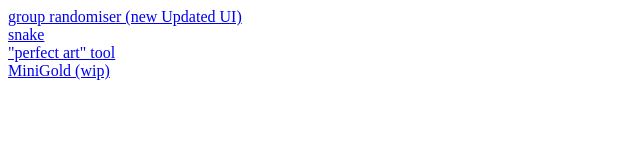
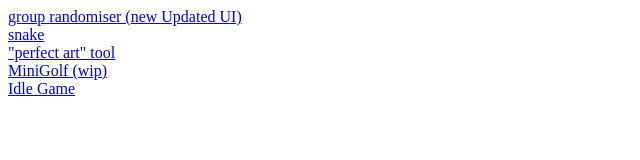
Before and after one commit to Kami-Kid/collection, a plain HTML site: page index.html in a window 1280 px wide. Shown: the full height of the page, 0-640 px from the left. Drawn offline with Linux system fonts and the light colour scheme.

Commit message:
added idle game

```diff
--- a/index.html
+++ b/index.html
@@ -5,7 +5,7 @@
   <a href="/school-project">group randomiser (new Updated UI)</br>
   <a href="/snake">snake</br>
   <a href="/workfromschool">"perfect art" tool</br>
-  <a href="/minigolf">MiniGold (wip)</br>
-
+  <a href="/minigolf">MiniGolf (wip)</br>
+  <a href="idleGame/">Idle Game  </br
 </body>
 </html>
```
